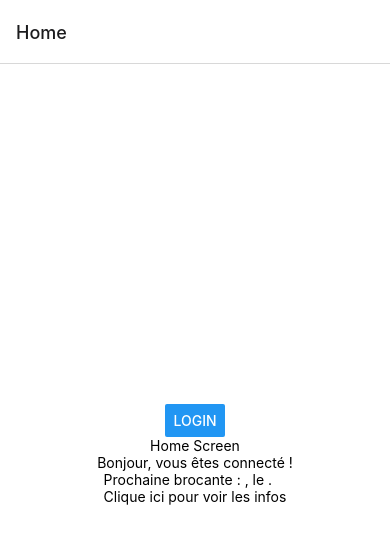
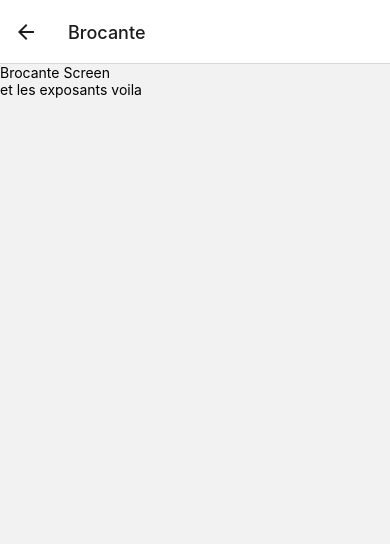
Before and after one commit to adatechschool/projet-mobile-tddeter, a React Native app in the folder TDDeter/: screen /Brocante in a window 390 px wide. Shown: the top 544 px of the page. Built offline with nearby package versions, Linux system fonts and the light colour scheme.

Commit message:
[feat] add redirection to brocante Screen on press of info in nextevent

```diff
--- a/TDDeter/App.js
+++ b/TDDeter/App.js
@@ -1,5 +1,6 @@
 import LoginScreen from "./Screens/LoginScreen";
 import HomeScreen from "./Screens/HomeScreen";
+import BrocanteScreen from "./Screens/BrocanteScreen";
 import { NavigationContainer } from "@react-navigation/native";
 import { createNativeStackNavigator } from "@react-navigation/native-stack";
 
@@ -11,6 +12,7 @@ export default function App() {
       <Stack.Navigator>
         <Stack.Screen name="Home" component={HomeScreen} />
         <Stack.Screen name="Login" component={LoginScreen} />
+        <Stack.Screen name="Brocante" component={BrocanteScreen} />
       </Stack.Navigator>
     </NavigationContainer>
   );
--- /dev/null
+++ b/TDDeter/Screens/BrocanteScreen.js
@@ -0,0 +1,10 @@
+import { View, Text } from "react-native";
+
+export default function BrocanteScreen() {
+  return (
+    <View>
+      <Text>Brocante Screen</Text>
+      <Text>et les exposants voila </Text>
+    </View>
+  );
+}
--- a/TDDeter/Screens/HomeScreen.js
+++ b/TDDeter/Screens/HomeScreen.js
@@ -1,14 +1,19 @@
 import { View, Text, StyleSheet } from "react-native";
 import Navbar from "../Components/Navbar";
 import NextEvent from "../Components/NextEvent";
+import { useNavigation } from "@react-navigation/native";
 
 export default function HomeScreen() {
+  const navigation = useNavigation();
+  const redirectToBrocante = () => {
+    navigation.navigate("Brocante");
+  };
   return (
     <View style={styles.container}>
       <Navbar />
       <Text>Home Screen</Text>
       <Text>Bonjour, vous êtes connecté !</Text>
-      <NextEvent />
+      <NextEvent onPressAction={redirectToBrocante} />
     </View>
   );
 }
```
